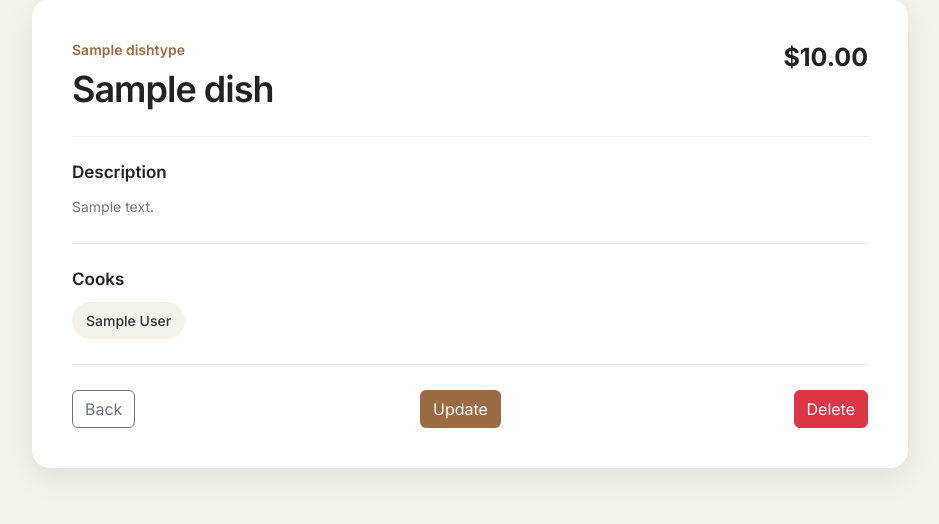
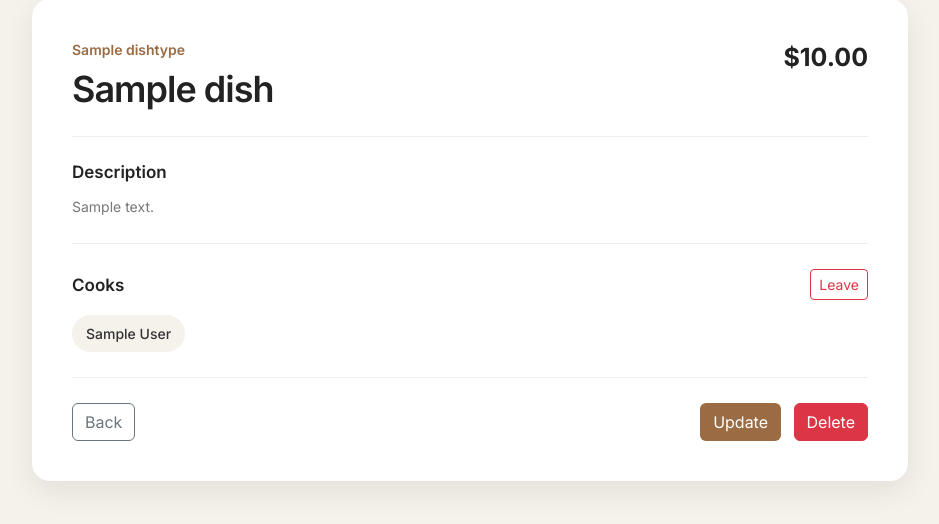
Before and after one commit to GGZahar1/Restaurant-kitchen-service, a Django app: page /dishes/1/ in a window 1280 px wide. Shown: the part 141-665 px from the top of the page, without its empty margins (170-1109 px from the left). Run offline with Django 5.2, Linux system fonts and the light colour scheme; a user stored in the database is signed in; tables that the repository leaves empty hold one stand-in row (values such as "Sample post").

Commit message:
Add cook assignment to dishes

```diff
--- a/kitchen/urls.py
+++ b/kitchen/urls.py
@@ -1,10 +1,9 @@
 from django.urls import path
-from django.views import View
-
 from .views import (
     index, CookListView, DishTypeListView, DishListView, DishDetailView, CookDetailView,
     DishTypeDishListView, DishCreateView, DishUpdateView, DishDeleteView, DishTypeCreateView,
-    DishTypeUpdateView, DishTypeDeleteView, CookCreateView, CookUpdateView, CookDeleteView)
+    DishTypeUpdateView, DishTypeDeleteView, CookCreateView, CookUpdateView, CookDeleteView,
+    toggle_assign_to_dish)
 
 
 urlpatterns = [
@@ -14,6 +13,7 @@ urlpatterns = [
     path("cooks/create/", CookCreateView.as_view(), name="cook-create"),
     path("cooks/<int:pk>/update/", CookUpdateView.as_view(), name="cook-update"),
     path("cooks/<int:pk>/delete/", CookDeleteView.as_view(), name="cook-delete"),
+    path("cooks/<int:pk>/toggle-assign-cook/", toggle_assign_to_dish, name="cook-toggle-dish"),
     path("dish_types/", DishTypeListView.as_view(), name="dish-type-list"),
     path("dish_types/create/", DishTypeCreateView.as_view(), name="dish-type-create"),
     path("dish_types/<int:pk>/update/", DishTypeUpdateView.as_view(), name="dish-type-update"),
--- a/kitchen/views.py
+++ b/kitchen/views.py
@@ -3,8 +3,8 @@ from django.contrib.auth.decorators import login_required
 from django.contrib.auth.mixins import LoginRequiredMixin
 from django.contrib.auth.models import AbstractUser
 from django.db.models import QuerySet
-from django.http import HttpResponse, HttpRequest
-from django.shortcuts import render
+from django.http import HttpResponse, HttpRequest, HttpResponseRedirect
+from django.shortcuts import render, redirect
 from django.urls import reverse_lazy
 from django.views import generic
 
@@ -118,3 +118,16 @@ class DishDeleteView(LoginRequiredMixin, generic.DeleteView):
     model = Dish
     template_name = "kitchen/dish-confirm-delete.html"
     success_url = reverse_lazy("kitchen:dish-list")
+
+
+@login_required
+def toggle_assign_to_dish(request, pk):
+    cook = request.user
+    dish = Dish.objects.get(id=pk)
+
+    if dish in cook.dishes.all():
+        cook.dishes.remove(dish)
+    else:
+        cook.dishes.add(dish)
+
+    return redirect("kitchen:dish-detail", pk=pk)
--- a/restaurant_kitchen_service/settings.py
+++ b/restaurant_kitchen_service/settings.py
@@ -132,3 +132,5 @@ AUTH_USER_MODEL = "kitchen.Cook"
 
 LOGOUT_REDIRECT_URL = "login"
 LOGIN_REDIRECT_URL = "kitchen:home"
+
+SESSION_EXPIRE_AT_BROWSER_CLOSE = False
--- a/static/css/styles.css
+++ b/static/css/styles.css
@@ -963,3 +963,14 @@ body {
 .logout-btn:hover {
   color: #9b6b43 !important;
 }
+
+.dish-cooks-header {
+  display: flex;
+  justify-content: space-between;
+  align-items: center;
+  margin-bottom: 15px;
+}
+
+.dish-cooks-header h2 {
+  margin-bottom: 0;
+}
--- a/templates/kitchen/dish-detail.html
+++ b/templates/kitchen/dish-detail.html
@@ -5,71 +5,88 @@
 {% endblock %}
 
 {% block content %}
-
   <div class="container dish-detail-page">
-
     <div class="dish-detail-card">
-
       <div class="dish-detail-header">
-
         <div>
           <p class="dish-detail-type">
             {{ dish.dish_type.name }}
           </p>
-
           <h1>
             {{ dish.name }}
           </h1>
         </div>
-
         <span class="dish-detail-price">
           ${{ dish.price }}
         </span>
-
       </div>
-
       <div class="dish-detail-section">
         <h2>Description</h2>
-
         <p>
           {{ dish.description }}
         </p>
       </div>
-
       <div class="dish-detail-section">
-        <h2>Cooks</h2>
-
+        <div class="dish-cooks-header">
+          <h2>Cooks</h2>
+          {% if user.is_authenticated %}
+            <form
+              method="post"
+              action="{% url "kitchen:cook-toggle-dish" pk=dish.pk %}"
+            >
+              {% csrf_token %}
+              {% if dish in user.dishes.all %}
+                <button
+                  type="submit"
+                  class="btn btn-outline-danger btn-sm"
+                >
+                  Leave
+                </button>
+              {% else %}
+                <button
+                  type="submit"
+                  class="btn dish-submit btn-sm"
+                >
+                  Join
+                </button>
+              {% endif %}
+            </form>
+          {% endif %}
+        </div>
         <div class="dish-cooks">
-
           {% for cook in dish.cooks.all %}
-
-            <a href="{% url "kitchen:cook-detail" cook.id %}" class="dish-cook">
+            <a
+              href="{% url "kitchen:cook-detail" cook.id %}"
+              class="dish-cook"
+            >
               {{ cook.first_name }} {{ cook.last_name }}
             </a>
-
           {% empty %}
-
             <p>No cooks are assigned to this dish.</p>
-
           {% endfor %}
-
         </div>
       </div>
-
       <div class="dish-detail-actions">
-
-        <a href="{% url "kitchen:dish-list" %}"
-           class="btn btn-outline-secondary">
+        <a
+          href="{% url "kitchen:dish-list" %}"
+          class="btn btn-outline-secondary"
+        >
           Back
         </a>
-        <a href="{% url 'kitchen:dish-update' pk=dish.pk %}"
-           class="btn dish-submit">
-          Update
-        </a>
-        <a href="{% url 'kitchen:dish-delete' pk=dish.pk %}"
-          class="btn btn-danger ms-2">
-          Delete
-        </a>
+        <div>
+          <a
+            href="{% url "kitchen:dish-update" pk=dish.pk %}"
+            class="btn dish-submit"
+          >
+            Update
+          </a>
+          <a
+            href="{% url "kitchen:dish-delete" pk=dish.pk %}"
+            class="btn btn-danger ms-2"
+          >
+            Delete
+          </a>
+        </div>
       </div>
     </div>
   </div>
```
